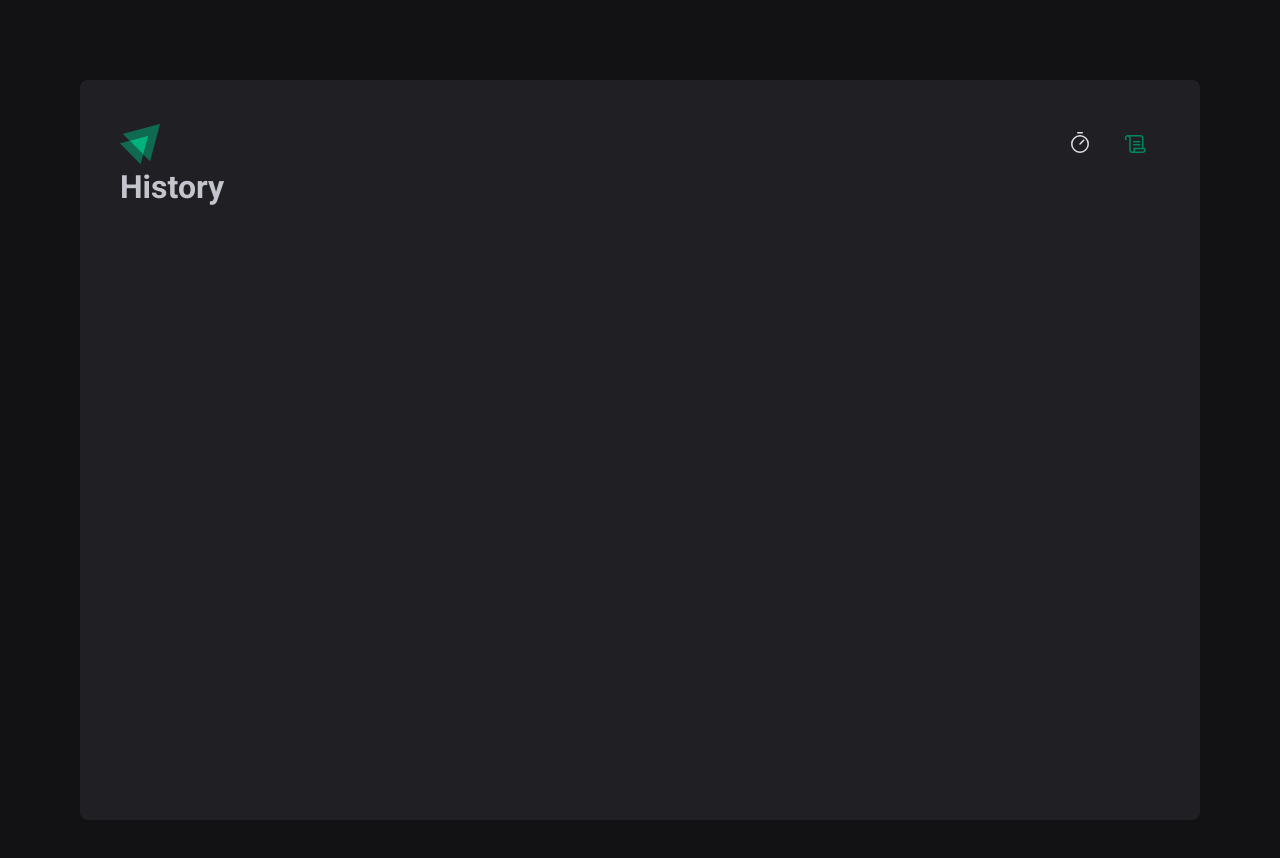
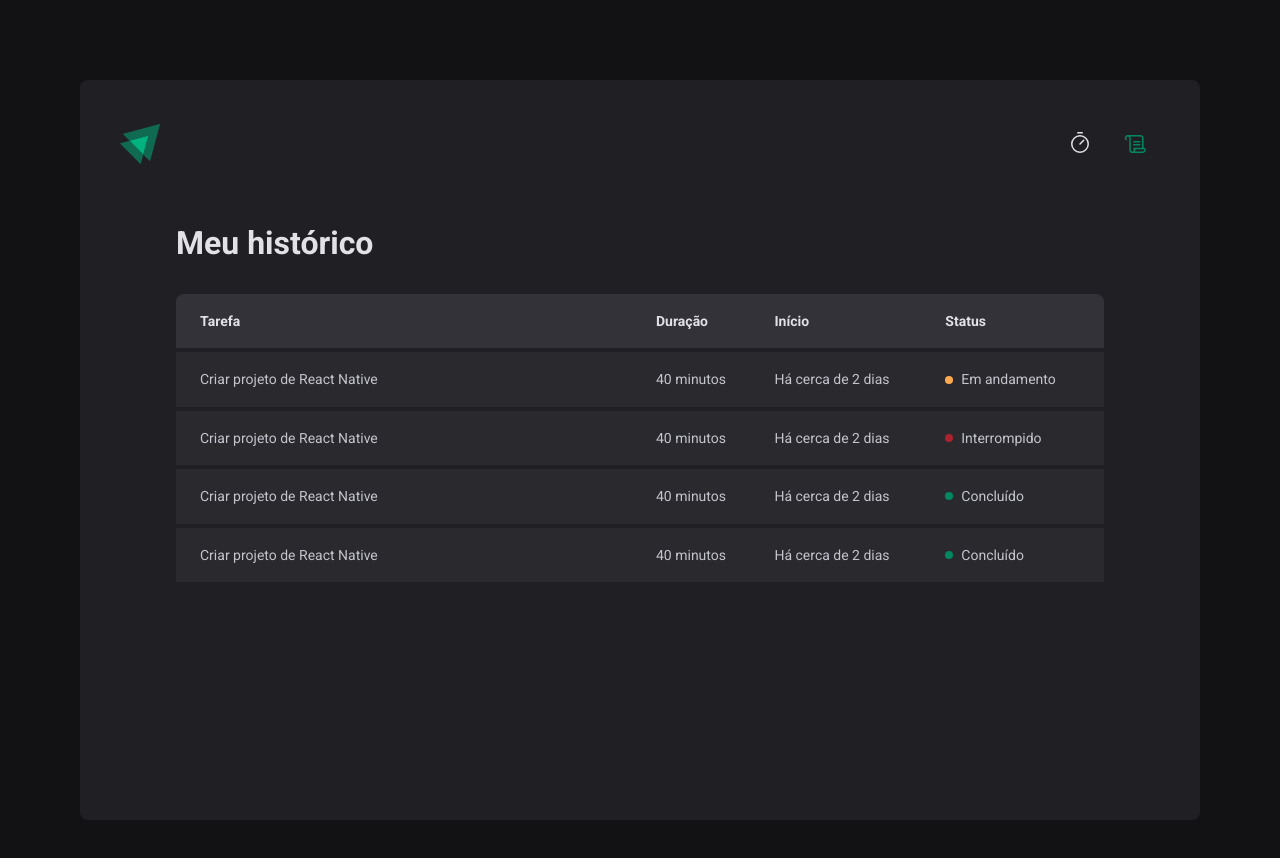
Before and after one commit to lilicrst/ignite-timer, a React (Vite) app: page /history in a window 1280 px wide. Shown: the top 858 px of the page. Built offline with nearby package versions, Linux system fonts and the light colour scheme.

Commit message:
feat: history page

```diff
--- a/src/Router.tsx
+++ b/src/Router.tsx
@@ -1,6 +1,6 @@
 import { Routes, Route } from 'react-router-dom'
 import { DefaultLayout } from './layouts/DefaultLayout'
-import { History } from './pages/History'
+import { History } from './pages/histoty'
 import { Home } from './pages/home'
 
 export function Router() {
--- a/src/pages/History.tsx
+++ /dev/null
@@ -1,3 +0,0 @@
-export function History() {
-  return <h1>History</h1>
-}
--- /dev/null
+++ b/src/pages/histoty/index.tsx
@@ -0,0 +1,56 @@
+import { HistoryContainer, HistoryList, Status } from './styles'
+
+export function History() {
+  return (
+    <HistoryContainer>
+      <h1>Meu histórico</h1>
+
+      <HistoryList>
+        <table>
+          <thead>
+            <tr>
+              <th>Tarefa</th>
+              <th>Duração</th>
+              <th>Início</th>
+              <th>Status</th>
+            </tr>
+          </thead>
+          <tbody>
+            <tr>
+              <td>Criar projeto de React Native</td>
+              <td>40 minutos</td>
+              <td>Há cerca de 2 dias</td>
+              <td>
+                <Status statusColor="yellow">Em andamento</Status>
+              </td>
+            </tr>
+            <tr>
+              <td>Criar projeto de React Native</td>
+              <td>40 minutos</td>
+              <td>Há cerca de 2 dias</td>
+              <td>
+                <Status statusColor="red">Interrompido</Status>
+              </td>
+            </tr>
+            <tr>
+              <td>Criar projeto de React Native</td>
+              <td>40 minutos</td>
+              <td>Há cerca de 2 dias</td>
+              <td>
+                <Status statusColor="green">Concluído</Status>
+              </td>
+            </tr>
+            <tr>
+              <td>Criar projeto de React Native</td>
+              <td>40 minutos</td>
+              <td>Há cerca de 2 dias</td>
+              <td>
+                <Status statusColor="green">Concluído</Status>
+              </td>
+            </tr>
+          </tbody>
+        </table>
+      </HistoryList>
+    </HistoryContainer>
+  )
+}
--- /dev/null
+++ b/src/pages/histoty/styles.ts
@@ -0,0 +1,85 @@
+import styled from 'styled-components'
+
+export const HistoryContainer = styled.main`
+  flex: 1;
+  padding: 3.5rem;
+  display: flex;
+  flex-direction: column;
+
+  h1 {
+    font: 1.5rem;
+    color: ${(props) => props.theme['gray-100']};
+  }
+`
+
+export const HistoryList = styled.div`
+  flex: 1;
+  overflow: auto;
+  margin-top: 2rem;
+
+  table {
+    width: 100%;
+    border-collapse: collapse;
+    min-width: 600px;
+
+    th {
+      background-color: ${(props) => props.theme['gray-600']};
+      padding: 1rem;
+      text-align: left;
+      color: ${(props) => props.theme['gray-100']};
+      font-size: 0.875rem;
+      line-height: 1.6;
+
+      &:first-child {
+        border-top-left-radius: 8px;
+        padding-left: 1.5rem;
+      }
+
+      &:last-child {
+        border-top-right-radius: 8px;
+        padding-right: 1.5rem;
+      }
+    }
+
+    td {
+      background-color: ${(props) => props.theme['gray-700']};
+      border-top: 4px solid ${(props) => props.theme['gray-800']};
+      padding: 1rem;
+      font-size: 0.875rem;
+      line-height: 1.6;
+
+      &:first-child {
+        width: 50%;
+        padding-left: 1.5rem;
+      }
+
+      &:last-child {
+        padding-right: 1.5rem;
+      }
+    }
+  }
+`
+
+const STATUS_COLORS = {
+  yellow: 'yellow-500',
+  green: 'green-500',
+  red: 'red-500',
+} as const
+
+interface StatusProps {
+  statusColor: keyof typeof STATUS_COLORS
+}
+
+export const Status = styled.span<StatusProps>`
+  display: flex;
+  align-items: center;
+  gap: 0.5rem;
+
+  &::before {
+    content: '';
+    width: 0.5rem;
+    height: 0.5rem;
+    border-radius: 9999px;
+    background: ${(props) => props.theme[STATUS_COLORS[props.statusColor]]};
+  }
+`
--- a/src/pages/home/index.tsx
+++ b/src/pages/home/index.tsx
@@ -15,13 +15,26 @@ export function Home() {
       <form action="">
         <FormContainer>
           <label htmlFor="task">Vou trabalhar em</label>
-          <TaskInput id="task" placeholder="Dê um nome para o seu projeto" />
+          <TaskInput
+            id="task"
+            list="task-sugestions"
+            placeholder="Dê um nome para o seu projeto"
+          />
+
+          <datalist id="task-sugestions">
+            <option value="projeto 1" />
+            <option value="projeto 2" />
+            <option value="projeto 3" />
+          </datalist>
 
           <label htmlFor="minutsAmount">durante</label>
           <MinutesAmountInput
             type="number"
             id="minutsAmount"
             placeholder="00"
+            step={5}
+            min={5}
+            max={60}
           />
 
           <span>minutos.</span>
--- a/src/pages/home/styles.ts
+++ b/src/pages/home/styles.ts
@@ -50,6 +50,10 @@ export const BaseInput = styled.input`
 
 export const TaskInput = styled(BaseInput)`
   flex: 1;
+
+  &::-webkit-calendar-picker-indicator {
+    display: none !important;
+  }
 `
 
 export const MinutesAmountInput = styled(BaseInput)`
```
Also changed, not shown: src/App.tsx (line endings or trailing spaces).
